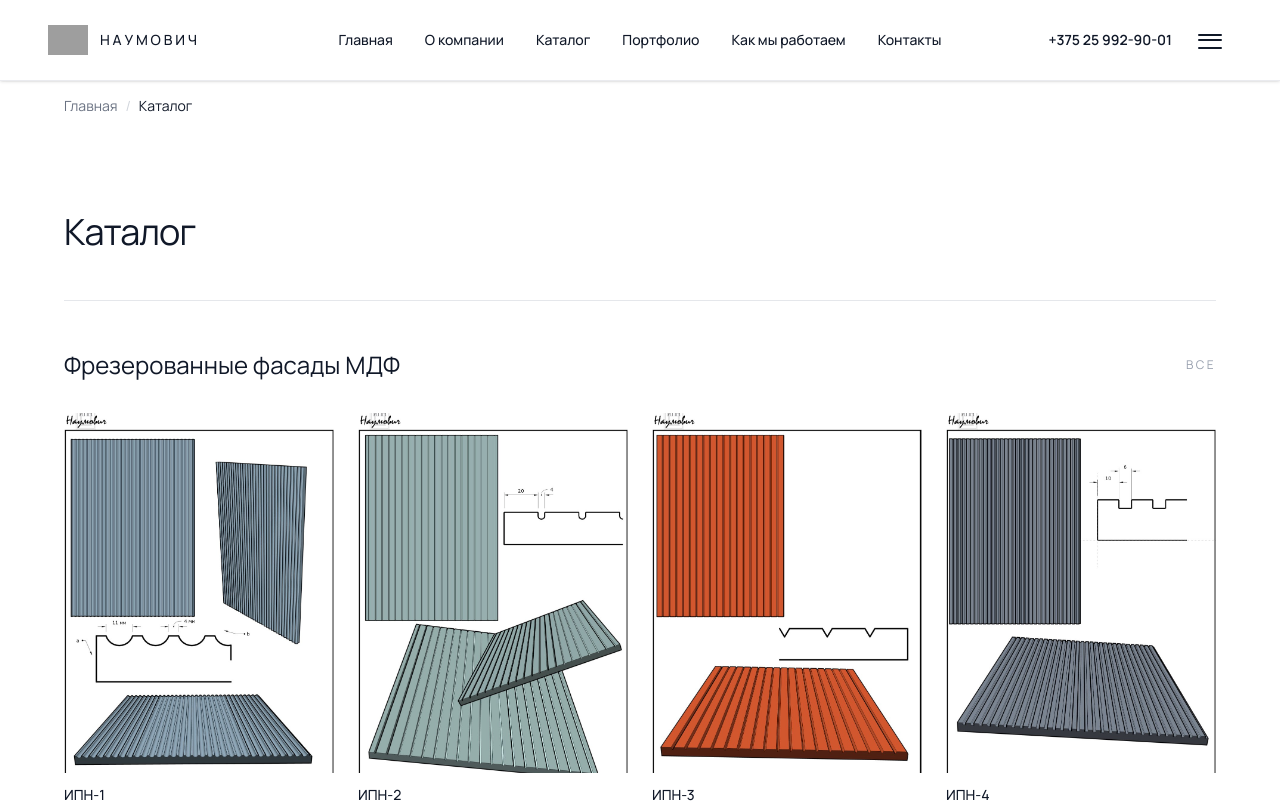
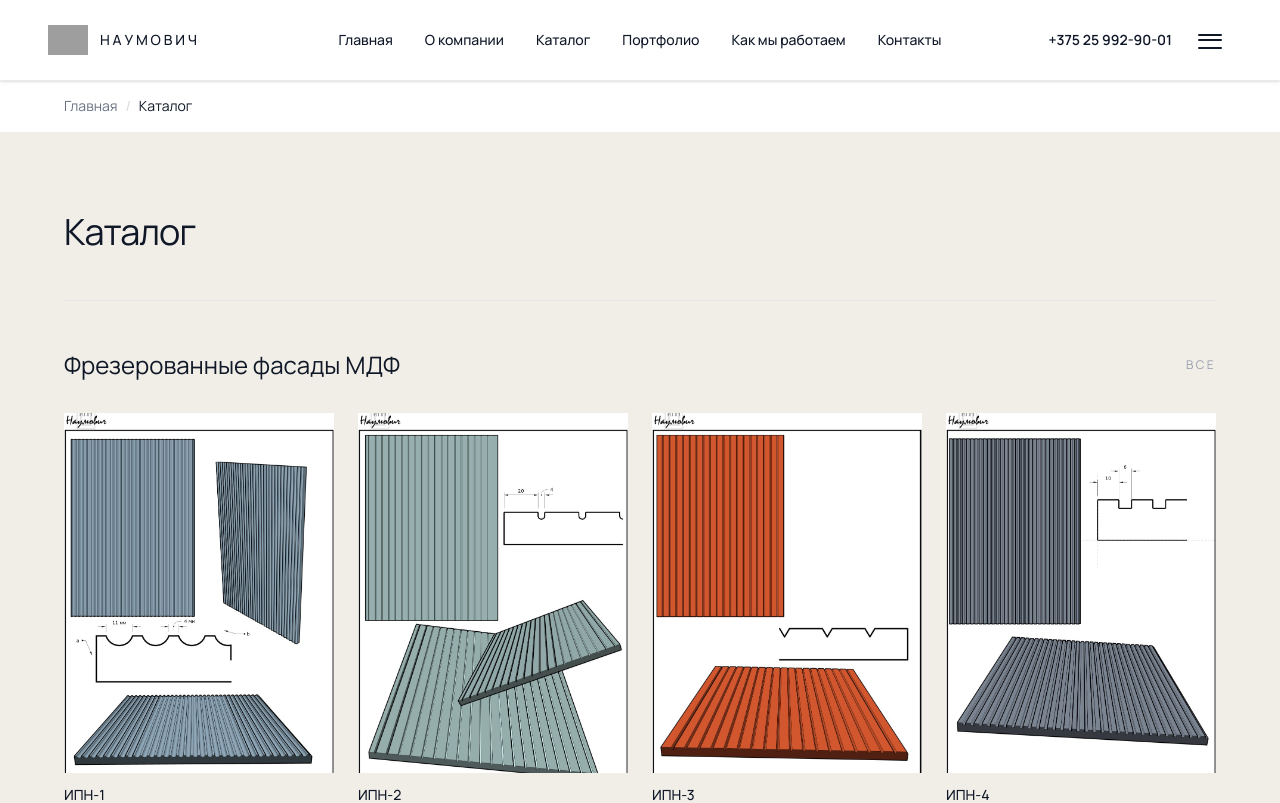
Before and after one commit to IljaBelousow/naumovich-site, a Next.js app: page /catalog in a window 1280 px wide. Shown: the top 803 px of the page. Built offline with nearby package versions, Linux system fonts and the light colour scheme; grey boxes are pictures that could not be loaded.

Commit message:
Replace pure white surfaces with warm milk background

```diff
--- a/src/app/catalog/page.tsx
+++ b/src/app/catalog/page.tsx
@@ -15,7 +15,7 @@ export default function CatalogPage() {
   ];
 
   return (
-    <main className="w-full bg-white pt-20 min-h-screen">
+    <main className="w-full bg-[#F1EEE7] pt-20 min-h-screen">
       <div className="w-full px-5 sm:px-8 lg:px-12 xl:px-16">
         <h1 className="text-4xl font-extralight tracking-tight text-gray-900 mb-12">
           Каталог
```
